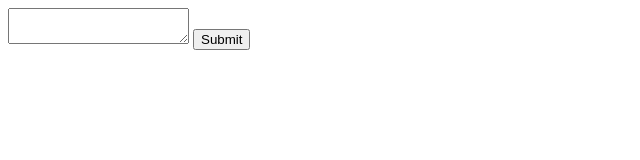
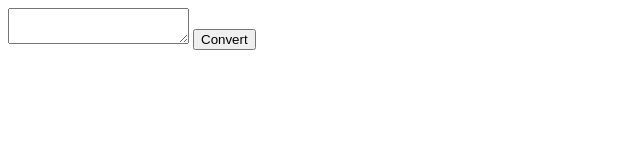
Before and after one commit to neptune12100/homepage, a plain HTML site: page decolonize.html in a window 1280 px wide. Shown: the full height of the page, 0-640 px from the left. Drawn offline with Linux system fonts and the light colour scheme.

Commit message:
Update decolonize.html

```diff
--- a/decolonize.html
+++ b/decolonize.html
@@ -28,7 +28,7 @@
 <body>
     <form>
         <textarea></textarea>
-        <input type="submit">
+        <input type="submit" value="Convert">
     </form>
 </body>
 
```
